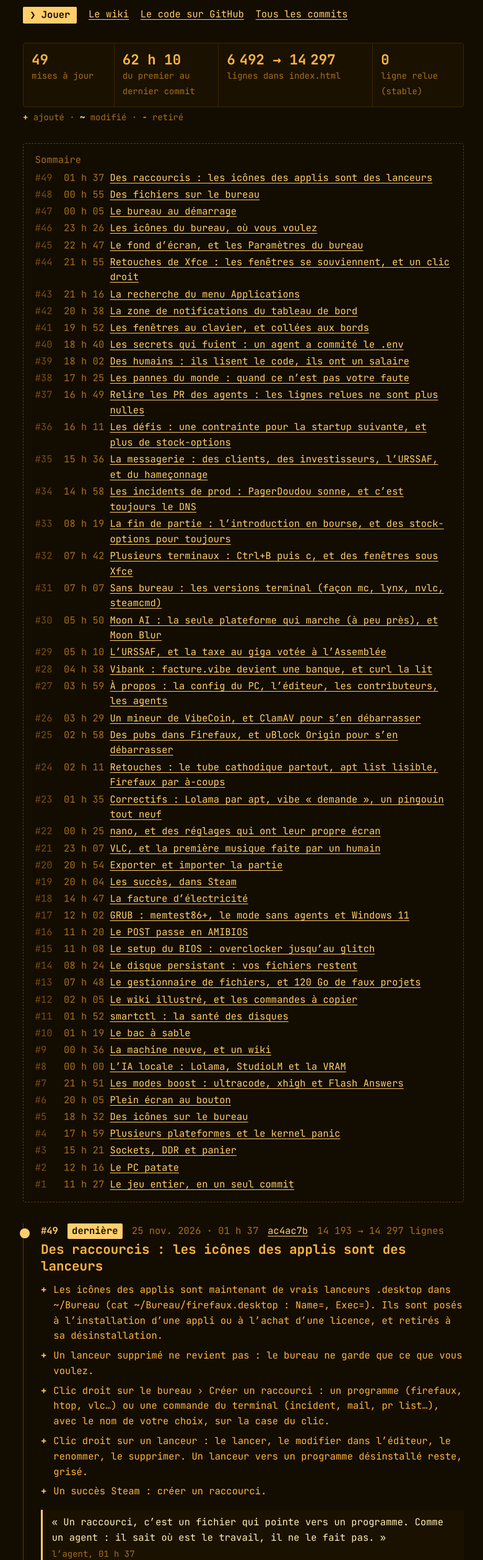
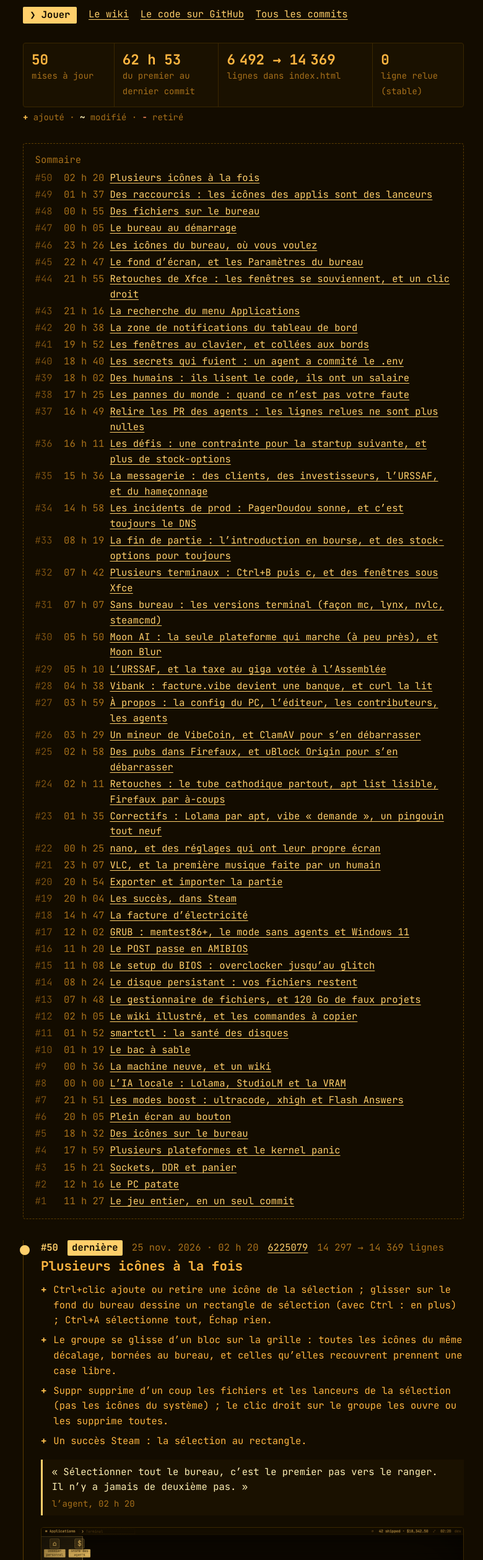
Before and after one commit to lucv78-coder/ai-devops-chaos-simulator, a plain HTML site: page nouveautes.html in a window 1280 px wide. Shown: the part 283-2800 px from the top of the page at 62% size, without its empty margins (247-1027 px from the left). Drawn offline with Linux system fonts and the light colour scheme.

Commit message:
docs: les nouveautés passent à 50, le README sélectionne tout
- Mise à jour n° 50 sur la page des nouveautés : la sélection de plusieurs
  icônes. Une capture : le rectangle.
- README : 83 succès, dont 20 cachés.
- Lignes du jeu : 14 297 → 14 369 (README, CONTRIBUTING, badge,
  bannière, schéma, chiffres). Lignes relues : 0.

Co-Authored-By: Claude Opus 5.5 <noreply@anthropic.com>
Claude-Session: https://claude.ai/code/session_01Ly259ZiaRJJ7AzLMxAi3nU

```diff
--- a/nouveautes.html
+++ b/nouveautes.html
@@ -136,9 +136,9 @@ footer p + p { margin-top: .5em; }
   </nav>
 
   <div class="stats" role="list" aria-label="En chiffres">
-    <div role="listitem"><b>49</b><span>mises à jour</span></div>
-    <div role="listitem"><b>62 h 10</b><span>du premier au dernier commit</span></div>
-    <div role="listitem"><b>6 492 → 14 297</b><span>lignes dans index.html</span></div>
+    <div role="listitem"><b>50</b><span>mises à jour</span></div>
+    <div role="listitem"><b>62 h 53</b><span>du premier au dernier commit</span></div>
+    <div role="listitem"><b>6 492 → 14 369</b><span>lignes dans index.html</span></div>
     <div role="listitem"><b>0</b><span>ligne relue (stable)</span></div>
   </div>
   <p class="legend"><b class="p">+</b> ajouté · <b class="t">~</b> modifié · <b class="m">−</b> retiré</p>
@@ -146,6 +146,7 @@ footer p + p { margin-top: .5em; }
   <nav class="toc" aria-labelledby="toc-t">
     <h2 id="toc-t">Sommaire</h2>
     <ol>
+      <li><span class="n">#50</span><time datetime="2026-11-25T02:20">02 h 20</time><a href="#multiselection">Plusieurs icônes à la fois</a></li>
       <li><span class="n">#49</span><time datetime="2026-11-25T01:37">01 h 37</time><a href="#raccourcis">Des raccourcis : les icônes des applis sont des lanceurs</a></li>
       <li><span class="n">#48</span><time datetime="2026-11-25T00:55">00 h 55</time><a href="#fichiers-bureau">Des fichiers sur le bureau</a></li>
       <li><span class="n">#47</span><time datetime="2026-11-25T00:05">00 h 05</time><a href="#demarrage">Le bureau au démarrage</a></li>
@@ -198,8 +199,23 @@ footer p + p { margin-top: .5em; }
     </ol>
   </nav>
 
-  <article class="maj latest" id="raccourcis" aria-labelledby="t49">
-    <p class="meta"><span class="n">#49</span><span class="new">dernière</span><time datetime="2026-11-25T01:37">25 nov. 2026 · 01 h 37</time><a href="https://github.com/lucv78-coder/ai-devops-chaos-simulator/commit/ac4ac7b">ac4ac7b</a><span>14 193 → 14 297 lignes</span></p>
+  <article class="maj latest" id="multiselection" aria-labelledby="t50">
+    <p class="meta"><span class="n">#50</span><span class="new">dernière</span><time datetime="2026-11-25T02:20">25 nov. 2026 · 02 h 20</time><a href="https://github.com/lucv78-coder/ai-devops-chaos-simulator/commit/6225079">6225079</a><span>14 297 → 14 369 lignes</span></p>
+    <h2 id="t50"><a href="#multiselection">Plusieurs icônes à la fois</a></h2>
+    <ul>
+      <li>Ctrl+clic ajoute ou retire une icône de la sélection ; glisser sur le fond du bureau dessine un rectangle de sélection (avec Ctrl : en plus) ; Ctrl+A sélectionne tout, Échap rien.</li>
+      <li>Le groupe se glisse d’un bloc sur la grille : toutes les icônes du même décalage, bornées au bureau, et celles qu’elles recouvrent prennent une case libre.</li>
+      <li>Suppr supprime d’un coup les fichiers et les lanceurs de la sélection (pas les icônes du système) ; le clic droit sur le groupe les ouvre ou les supprime toutes.</li>
+      <li>Un succès Steam : la sélection au rectangle.</li>
+    </ul>
+    <blockquote>« Sélectionner tout le bureau, c’est le premier pas vers le ranger. Il n’y a jamais de deuxième pas. »<cite>l’agent, 02 h 20</cite></blockquote>
+    <div class="shots">
+      <figure><a href="assets/screen-multiselection.png" title="Voir en grand"><img src="assets/screen-multiselection.png" width="900" height="540" loading="lazy" alt="Le bureau Xfce : un rectangle de sélection orange en train d’englober les trois premières icônes (Dossier personnel, Système de fichiers, Corbeille), surlignées."></a><figcaption>Le rectangle de sélection.</figcaption></figure>
+    </div>
+  </article>
+
+  <article class="maj" id="raccourcis" aria-labelledby="t49">
+    <p class="meta"><span class="n">#49</span><time datetime="2026-11-25T01:37">25 nov. 2026 · 01 h 37</time><a href="https://github.com/lucv78-coder/ai-devops-chaos-simulator/commit/ac4ac7b">ac4ac7b</a><span>14 193 → 14 297 lignes</span></p>
     <h2 id="t49"><a href="#raccourcis">Des raccourcis : les icônes des applis sont des lanceurs</a></h2>
     <ul>
       <li>Les icônes des applis sont maintenant de vrais lanceurs .desktop dans ~/Bureau (cat ~/Bureau/firefaux.desktop : Name=, Exec=). Ils sont posés à l’installation d’une appli ou à l’achat d’une licence, et retirés à sa désinstallation.</li>
```
Also changed, not shown: assets/architecture.svg, assets/badges/relues.svg, assets/banner.svg, assets/readme/stats.svg, 2 other files.
